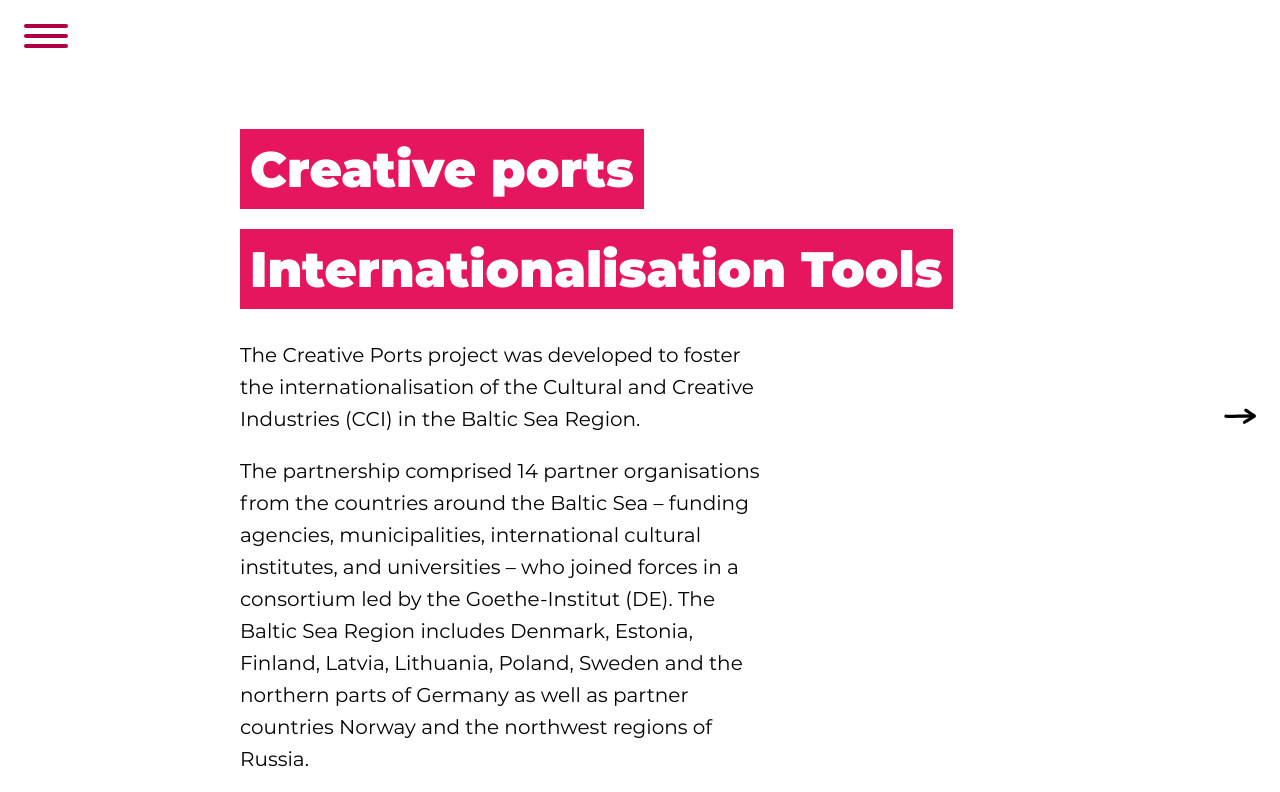
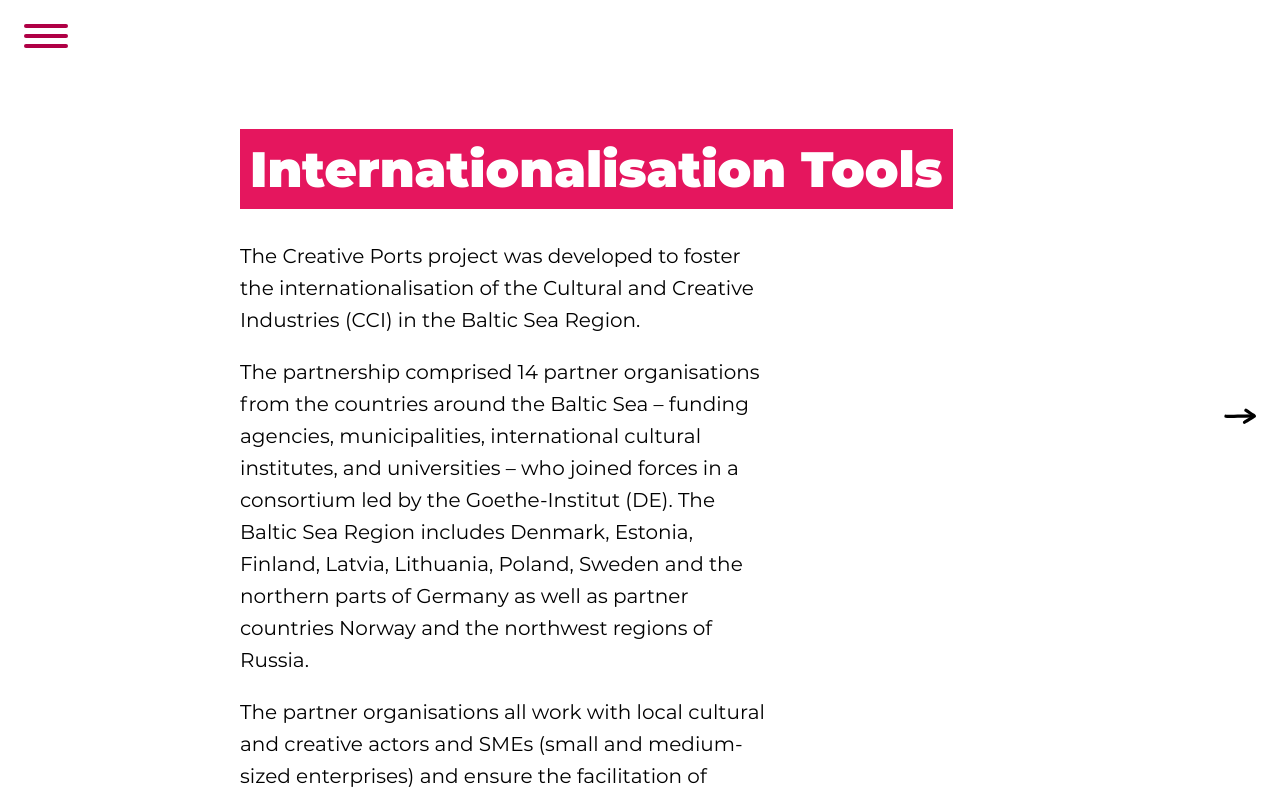
Before and after one commit to mediaev/creativeportscatalogue, an Eleventy site: page content/chapters/intro_1.md in a window 1280 px wide. Shown: the top 792 px of the page. Built offline with nearby package versions, Linux system fonts and the light colour scheme; Eleventy itself is replaced by a stand-in of ours; files that its build step writes are made by us from their sources.

Commit message:
Update intro_1.md

```diff
--- a/content/chapters/intro_1.md
+++ b/content/chapters/intro_1.md
@@ -1,5 +1,5 @@
 ---
-title: "Creative ports Internationalisation Tools"
+title: "Internationalisation Tools"
 weight: 0
 ---
 
```
